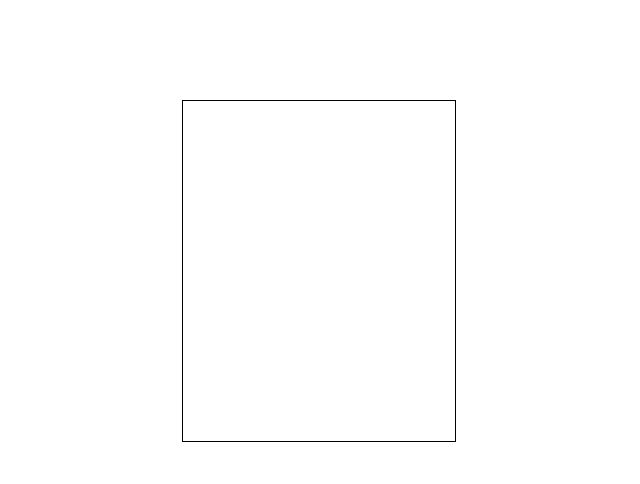
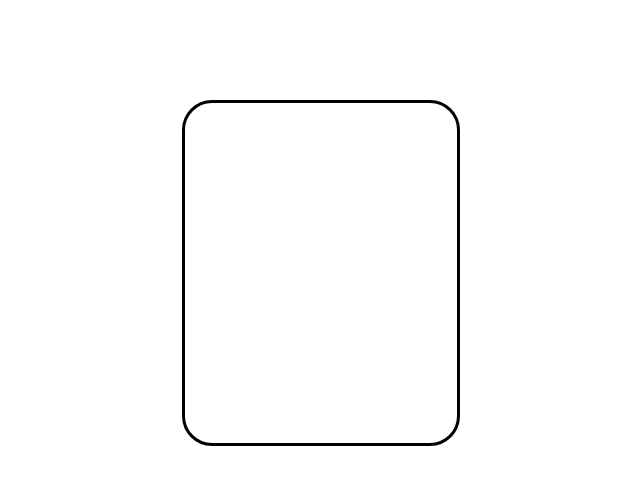
Before and after one commit to teamstat/info463, a React (Create React App) app in the folder my-app/: page / in a window 1280 px wide. Shown: the top 484 px of the page, without its empty margins (458-1098 px from the left). Built offline with nearby package versions, Linux system fonts and the light colour scheme.

Commit message:
add watch face formating

```diff
--- a/my-app/src/App.css
+++ b/my-app/src/App.css
@@ -27,9 +27,10 @@ div.rectangle {
 width:272px;
 height:340px;
 border-style: solid;
-border-width:1px ;
+border-width:3px ;
 border-color: #000;
 margin-top: 100px;
 margin-left: 50%;
 vertical-align: middle;
+border-radius: 30px;
 }
```
